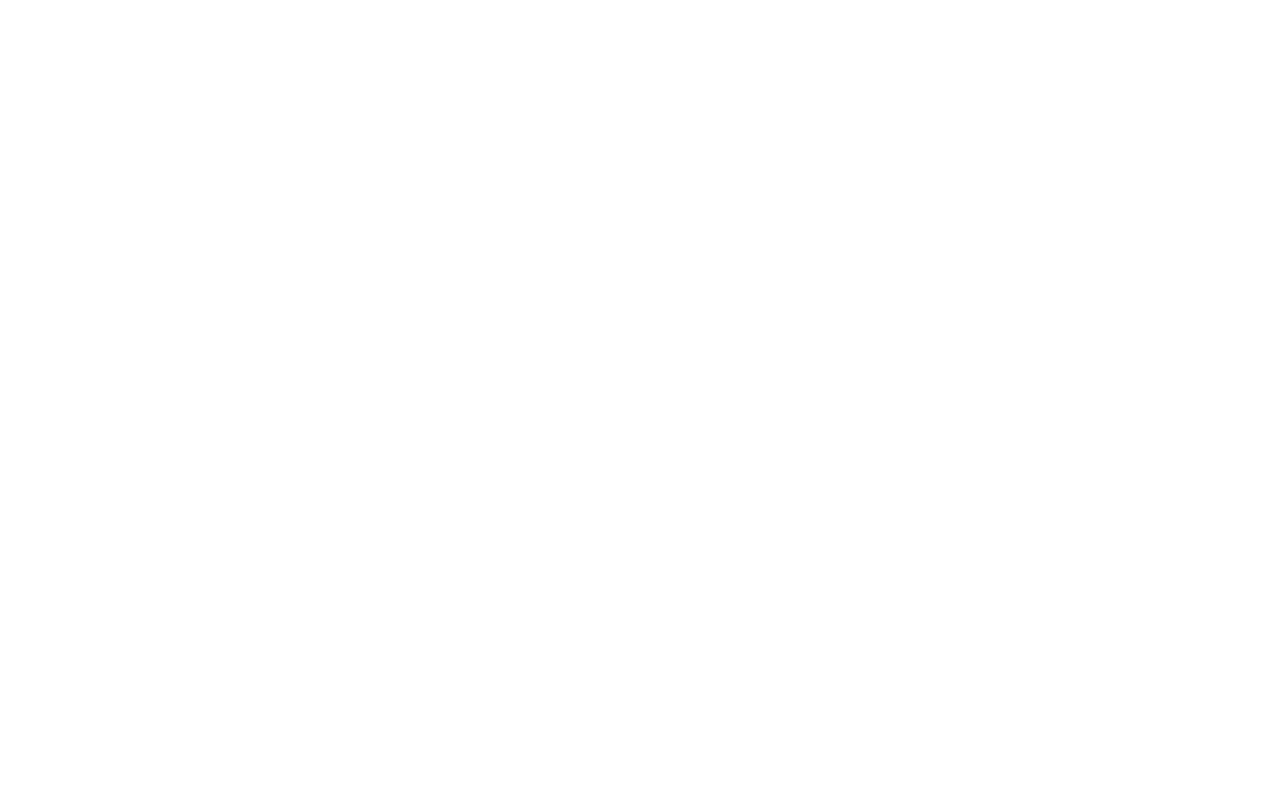
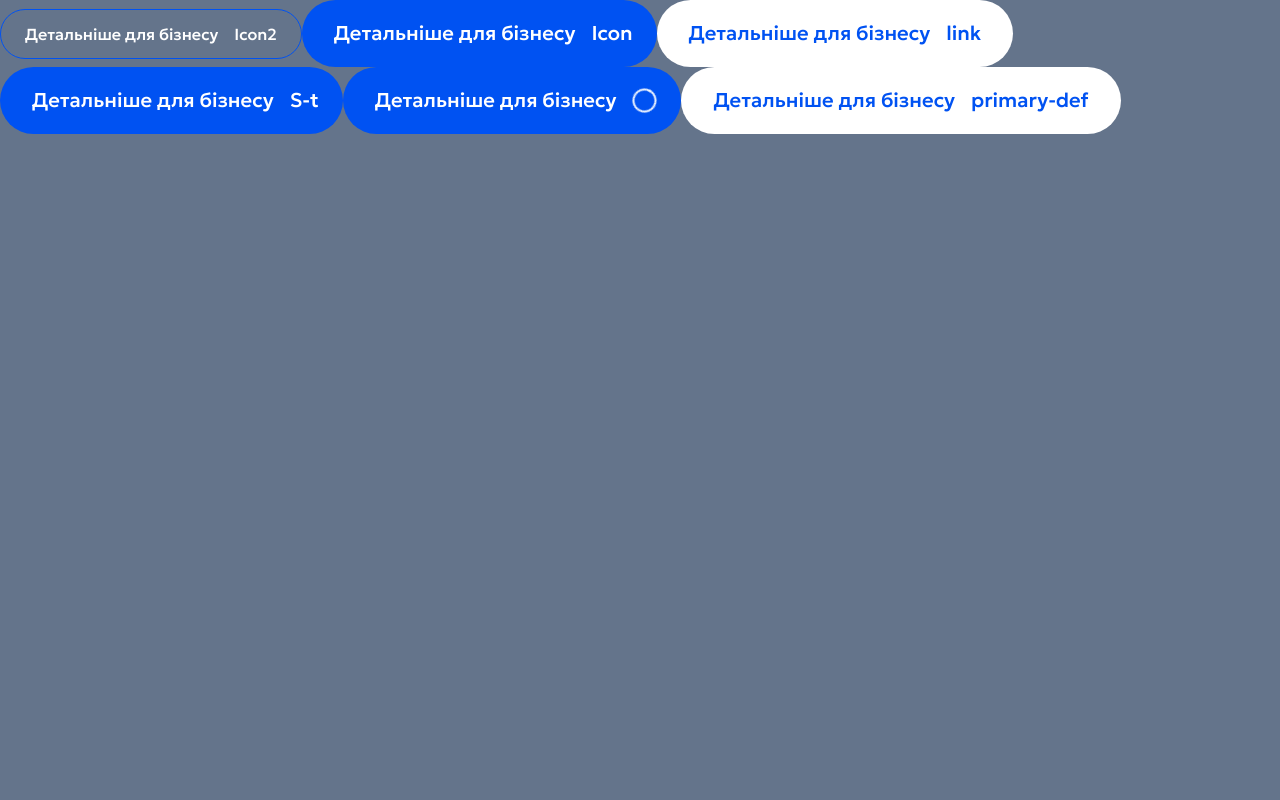
Before and after one commit to SoftRyzen-internship/spilno, a Next.js app: page / in a window 1280 px wide. Shown: the top 800 px of the page. Built offline with nearby package versions, Linux system fonts and the light colour scheme.

Commit message:
add button component

```diff
--- a/src/app/layout.tsx
+++ b/src/app/layout.tsx
@@ -30,7 +30,7 @@ export default function RootLayout({
   children: React.ReactNode;
 }>) {
   return (
-    <html lang="uk">
+    <html lang="uk" className="scroll-smooth">
       <body className={`${raleway.variable} ${geologica.variable}`}>
         <Header />
         <main>{children}</main>
--- a/src/app/page.tsx
+++ b/src/app/page.tsx
@@ -1,3 +1,65 @@
+import { Button } from '@/components/ui/Button';
+
 export default function Home() {
-  return <div></div>;
+  return (
+    <>
+      <div className="h-[1000px]  bg-slate-500">
+        <Button text="Детальніше для бізнесу" btnStyle="transparent">
+          Icon2
+        </Button>
+        <Button text="Детальніше для бізнесу" btnStyle="accent">
+          Icon
+        </Button>
+        <Button text="Детальніше для бізнесу" link="#test" btnStyle="primary">
+          link
+        </Button>
+        <Button text="Детальніше для бізнесу" btnStyle="submit">
+          S-t
+        </Button>
+        <Button text="Детальніше для бізнесу" btnStyle="submit">
+          <svg
+            className="animate-spin"
+            xmlns="http://www.w3.org/2000/svg"
+            width={25}
+            height={25}
+            fill="none"
+          >
+            <path
+              fill="url(#a)"
+              fillRule="evenodd"
+              d="M12.5 24.5c6.627 0 12-5.373 12-12s-5.373-12-12-12-12 5.373-12 12 5.373 12 12 12Zm0-2c5.523 0 10-4.477 10-10s-4.477-10-10-10-10 4.477-10 10 4.477 10 10 10Z"
+              clipRule="evenodd"
+            />
+            <path
+              fill="#fff"
+              fillRule="evenodd"
+              d="M23.282 10.102a1 1 0 0 1 1.12.864 12 12 0 0 1 .099 1.535 1 1 0 1 1-2 0c0-.428-.028-.855-.082-1.28a1 1 0 0 1 .863-1.119Z"
+              clipRule="evenodd"
+            />
+            <defs>
+              <radialGradient
+                id="a"
+                cx={0}
+                cy={0}
+                r={1}
+                gradientTransform="matrix(12 0 0 12 12.5 12.5)"
+                gradientUnits="userSpaceOnUse"
+              >
+                <stop stopColor="#fff" stopOpacity={0} />
+                <stop offset={0.01} stopColor="#fff" stopOpacity={0} />
+                <stop offset={1} stopColor="#fff" />
+                <stop offset={1} stopColor="#fff" />
+              </radialGradient>
+            </defs>
+          </svg>
+        </Button>
+
+        <Button text="Детальніше для бізнесу">primary-def</Button>
+      </div>
+      <div>
+        <div className="h-[1000px] w-full bg-yellow-600"></div>
+        <section id="test">section</section>
+      </div>
+    </>
+  );
 }
--- /dev/null
+++ b/src/components/ui/Button/Button.tsx
@@ -0,0 +1,60 @@
+'use client';
+
+import Link from 'next/link';
+
+import { cn } from '@/utils/cn';
+
+import { ButtonProps } from './types';
+
+export const Button: React.FC<ButtonProps> = ({
+  link,
+  text,
+  children,
+  type = 'button',
+  disabled = false,
+  actionHandler,
+  btnStyle = 'primary',
+  iconWrapStyles,
+  textStyle,
+  classNames,
+}) => {
+  const btnClass = cn(
+    'inline-flex justify-center items-center gap-4 rounded-[48px] font-geologica text-[16px] font-medium leading-[1.5] xl:text-[20px] xl:leading-[1.35] transition-all',
+    {
+      'bg-white text-accent py-4 px-6 xl:py-5 xl:px-8 hover:bg-darkBlue focus:bg-darkBlue hover:text-white focus:text-white':
+        btnStyle === 'primary',
+      'bg-accent text-white py-4 pr-5 pl-6 xl:py-5 xl:pr-6 xl:pl-8 hover:bg-darkBlue focus:bg-darkBlue':
+        btnStyle === 'accent',
+      'bg-transparent text-white border border-[0.5px] border-[0.5px] border-solid border-accent text-[14px] xl:text-[16px] py-3 px-6 leading-[1.71] xl:leading-[1.5] hover:bg-accent/10 focus:bg-accent/10':
+        btnStyle === 'transparent',
+      'bg-accent text-white text-[16px] md:text-[20px] py-4 pr-5 pl-6 md:pl-8 md:py-5 md:pr-6 leading-[1.5] md:leading-[1.35] hover:bg-darkBlue focus:bg-darkBlue':
+        btnStyle === 'submit',
+    },
+    classNames,
+  );
+
+  return (
+    <>
+      {!link && (
+        <button
+          className={btnClass}
+          onClick={actionHandler}
+          disabled={disabled}
+          type={type}
+        >
+          <span className={textStyle}>{text}</span>
+
+          <span className={iconWrapStyles}>{children}</span>
+        </button>
+      )}
+
+      {link && (
+        <Link href={link} className={btnClass}>
+          <span className={textStyle}>{text}</span>
+
+          <span className={iconWrapStyles}>{children}</span>
+        </Link>
+      )}
+    </>
+  );
+};
--- /dev/null
+++ b/src/components/ui/Button/index.ts
@@ -0,0 +1 @@
+export * from './Button';
--- /dev/null
+++ b/src/components/ui/Button/types.ts
@@ -0,0 +1,12 @@
+export type ButtonProps = {
+  link?: string | undefined;
+  text: string;
+  children?: React.ReactNode;
+  type?: 'button' | 'submit' | undefined;
+  disabled?: boolean;
+  actionHandler?: () => void;
+  btnStyle?: 'primary' | 'accent' | 'transparent' | 'submit';
+  iconWrapStyles?: string;
+  textStyle?: string;
+  classNames?: string;
+};
--- a/tailwind.config.ts
+++ b/tailwind.config.ts
@@ -46,6 +46,12 @@ const config: Config = {
         lightBlue: '#ACC8FF',
         strokeColor: '#CBD8E5',
       },
+      transitionDuration: {
+        DEFAULT: '300ms',
+      },
+      transitionTimingFunction: {
+        DEFAULT: 'cubic-bezier(0.4, 0, 0.2, 1)',
+      },
     },
   },
   plugins: [],
```
Also changed, not shown: src/components/ui/Button/ButtonDoc.md (added, +15 -0 lines).
